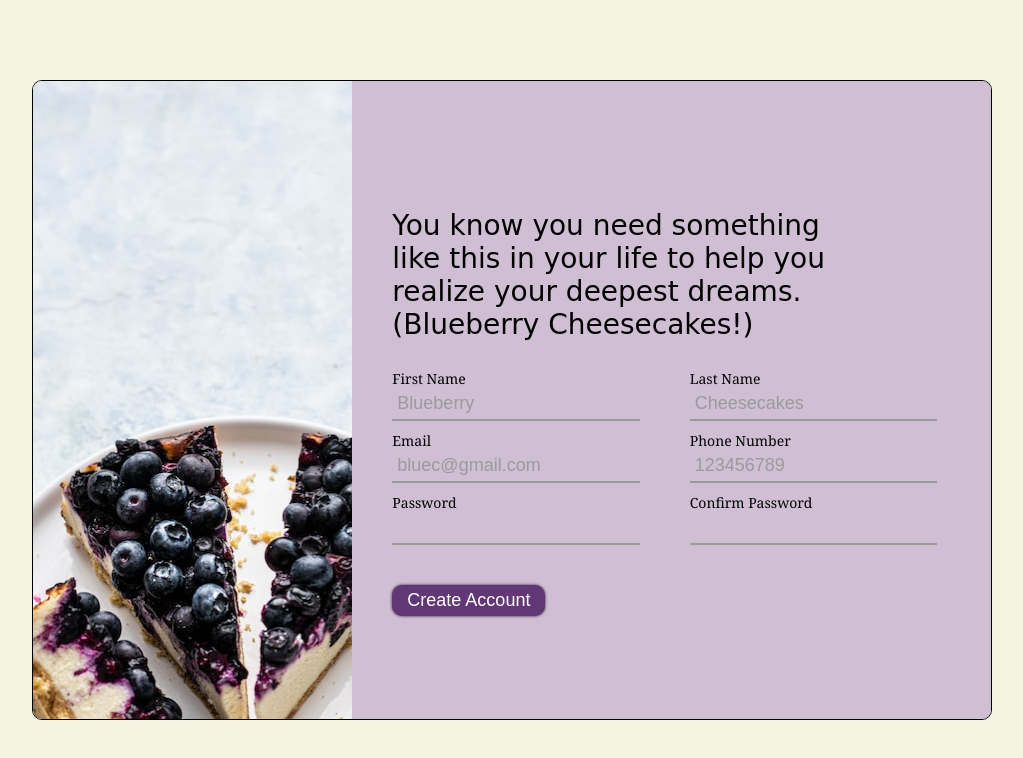
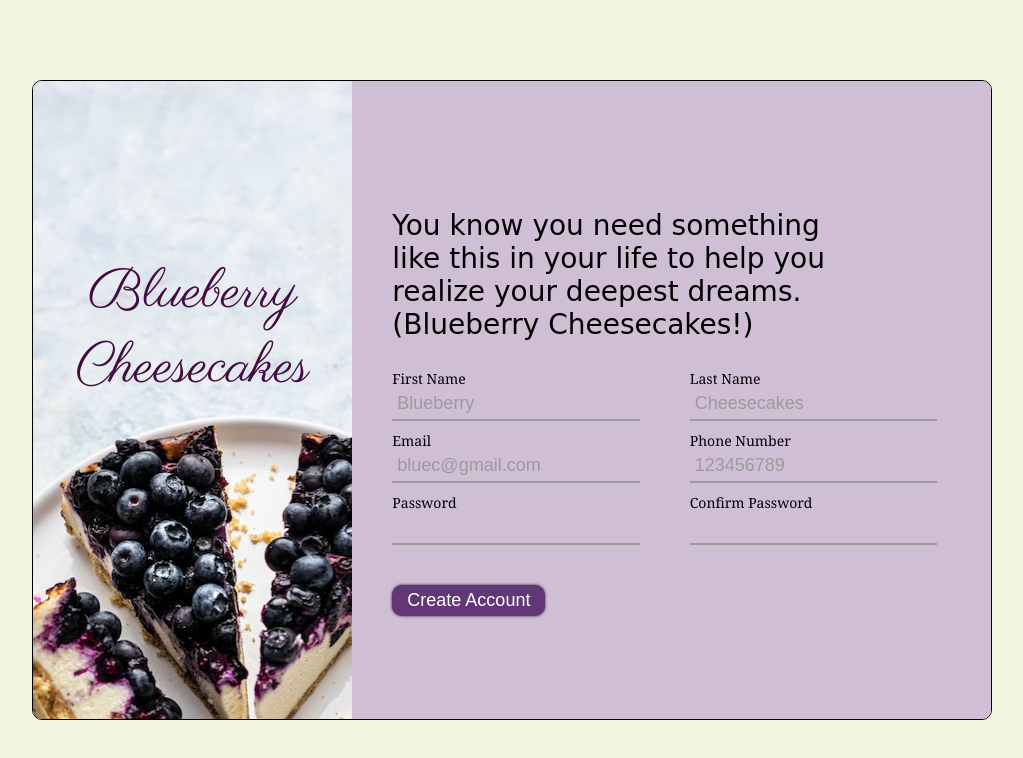
Before and after one commit to ramzky/signup-form, a plain HTML site: page index.html in a window 1280 px wide. Shown: the whole page, without its empty margins (128-1151 px from the left). Drawn offline with Linux system fonts and the light colour scheme; a web font is replaced by a local one.

Commit message:
Add sidebar text

```diff
--- a/index.html
+++ b/index.html
@@ -11,7 +11,7 @@
 		<div class="container">
 			<div>
 				<div>
-					<p></p>
+					<p>Blueberry Cheesecakes</p>
 				</div>
 			</div>
 			<div>
--- a/style.css
+++ b/style.css
@@ -1,4 +1,5 @@
 @import url('https://fonts.googleapis.com/css2?family=Edu+SA+Beginner&display=swap');
+@import url('https://fonts.googleapis.com/css2?family=Parisienne&display=swap');
 
 :root {
 	--container-w: 960px;
@@ -24,7 +25,7 @@ body {
 /*TODO: change px units to var !!*/
 .container {
 	width: min(max(var(--container-w), 70%), 1440px);
-	height: max(640px, 80%);
+	height: min(max(640px, 80%), 900px);
 	border: 1px solid black;
 	border-radius: 10px;
 	overflow: hidden;
@@ -49,7 +50,7 @@ body {
 
 }
 .container div:first-child > div {
-	margin-top: 192px;
+	margin-top: 120px;
 	/*border: 1px solid black;*/
 	display: flex;
 	justify-content: center;
@@ -58,17 +59,18 @@ body {
 	background-repeat: no-repeat;
 }
 .container div:first-child > div > p:first-child {
-	font-family: 'Edu SA Beginner', cursive;
-	font-size: 35px;
-	font-weight: bold;
+	font-family: 'Parisienne', cursive;
+	font-size: 55px;
+	font-weight: 400;
+	color: #440B40;
 	overflow-wrap: break-word;
 	text-align: center;
 }
 .container div:first-child > div > p::before {
 	content: '';
 	display: inline-block;
-	width: 50px;
-	height: 50px;
+	/*width: 50px;
+	height: 50px;*/
 	/*background-image: url("./images/cake.svg");*/
 	background-size: contain;
 }
```
